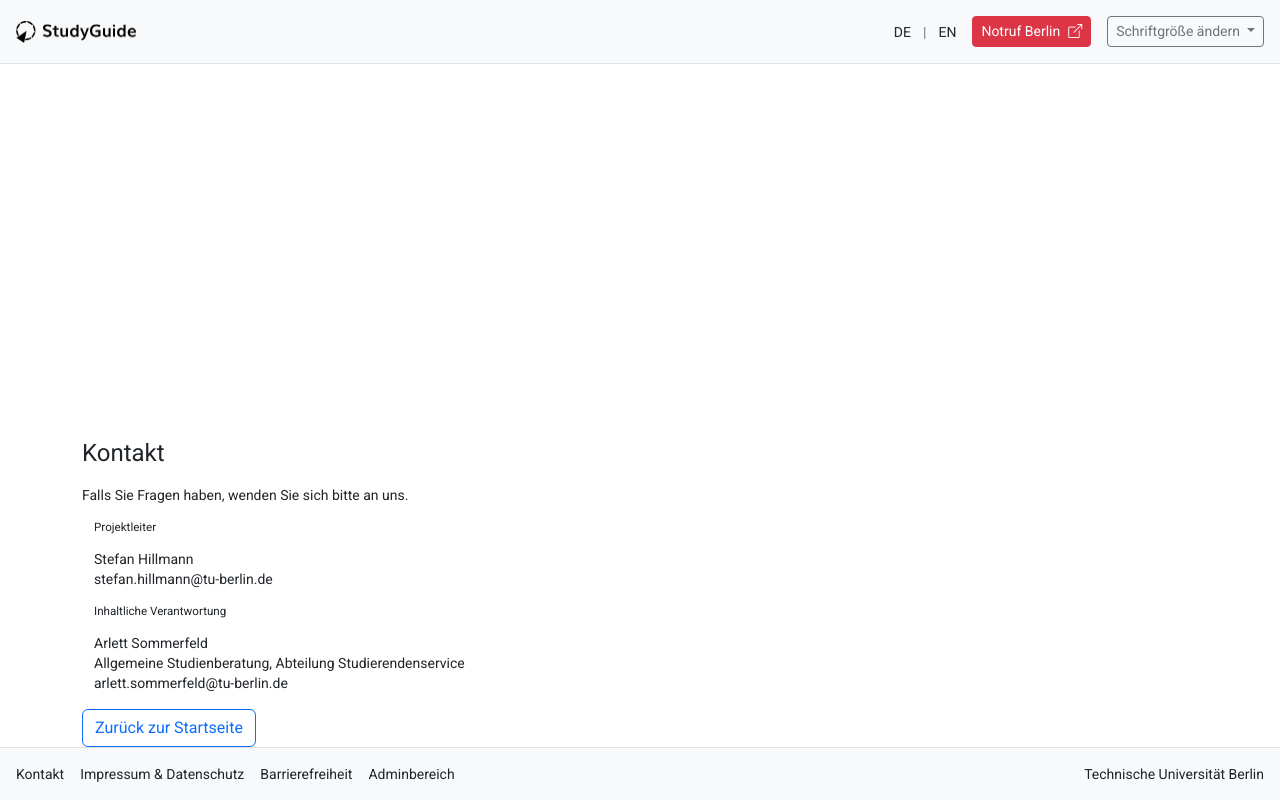
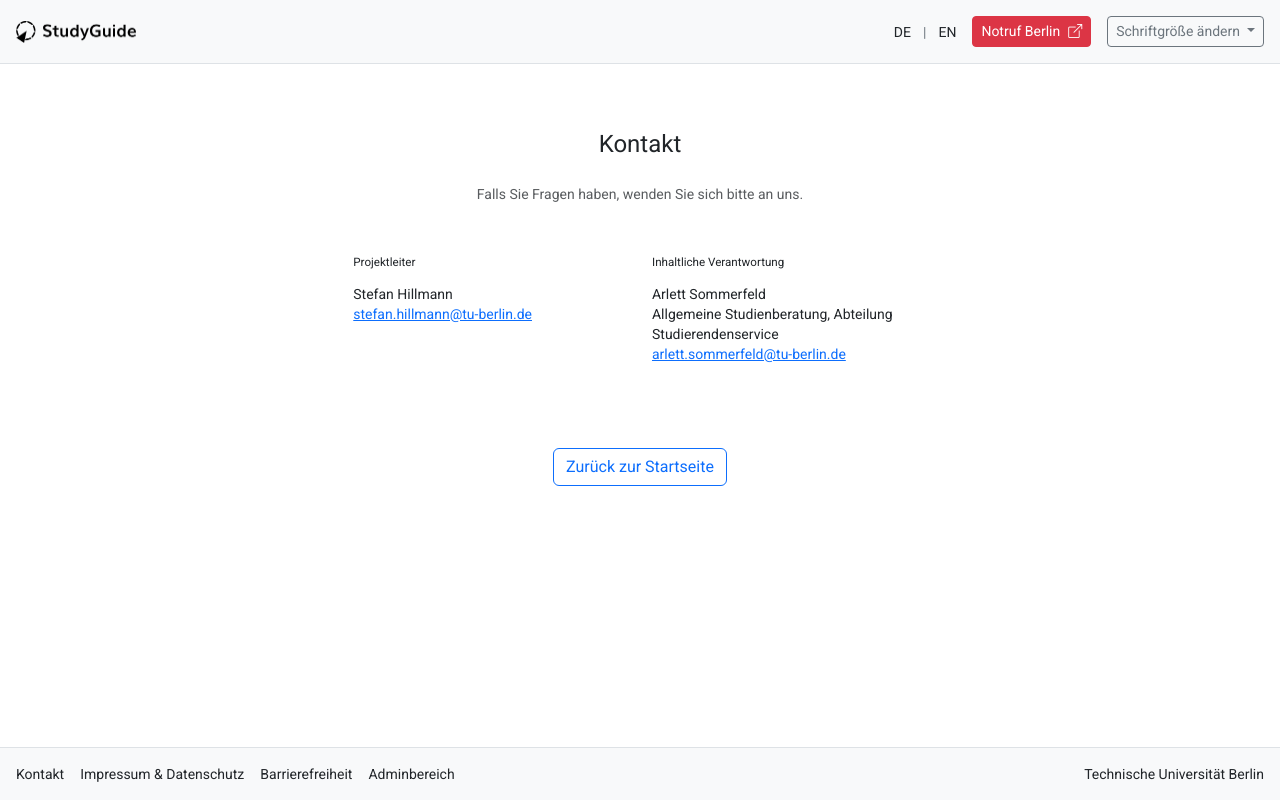
Before and after one commit to matildalufreiheit/bachelorarbeit, an Angular app in the folder frontend/: page /kontakt in a window 1280 px wide. Built offline with nearby package versions, Linux system fonts and the light colour scheme.

Commit message:
style Kontak&Impressum fixed, footer now fixed, backendURL changed

```diff
--- a/frontend/src/app/app.component.css
+++ b/frontend/src/app/app.component.css
@@ -1,6 +1,15 @@
 .site {
-    min-height: 100dvh;
-    display: grid;
-    grid-template-rows: auto 1fr auto;
-    grid-template-columns: minmax(0, 1fr);
+    min-height: 100dvh; /* Mindestens die Höhe des Viewports */
+    display: flex;
+    flex-direction: column; /* Inhalte vertikal anordnen */
 }
+
+.content-wrapper {
+    flex: 1; /* Füllt den Platz zwischen Header und Footer */
+    display: flex;
+    flex-direction: column; /* Inhalte vertikal anordnen */
+    justify-content: flex-start; /* Standardmäßig nach oben ausgerichtet */
+    align-items: center; /* Horizontal zentrieren */
+    padding: 1rem; /* Innenabstand */
+    box-sizing: border-box; /* Padding in die Breite einberechnen */
+}
--- a/frontend/src/app/app.component.html
+++ b/frontend/src/app/app.component.html
@@ -1,5 +1,7 @@
 <div class="site">
     <app-header></app-header>
-    <router-outlet></router-outlet>
+    <div class="content-wrapper">
+        <router-outlet></router-outlet>
+    </div>
     <app-footer></app-footer>
 </div>
--- a/frontend/src/app/impressum-datenschutz/impressum-datenschutz.component.css
+++ b/frontend/src/app/impressum-datenschutz/impressum-datenschutz.component.css
@@ -0,0 +1,14 @@
+h1 {
+    font-size: 2.5rem; /* Größere Hauptüberschrift */
+    font-weight: bold;
+}
+
+p {
+    line-height: 1.6; /* Bessere Lesbarkeit */
+}
+
+.container {
+    background-color: #f8f9fa; /* Leicht grauer Hintergrund */
+    border-radius: 8px; /* Abgerundete Ecken */
+    padding: 20px;
+}
--- a/frontend/src/app/impressum-datenschutz/impressum-datenschutz.component.html
+++ b/frontend/src/app/impressum-datenschutz/impressum-datenschutz.component.html
@@ -1,33 +1,47 @@
-<div class="container" id="text1">
-    <h1>Impressum & Datenschutz</h1>
-    <p>Beschreibung des Impressums und der Datenschutzrichtlinien.</p>
+<div class="container my-5">
+  <h1 class="text-center mb-4">Impressum & Datenschutz</h1>
+  <p class="text-muted">Beschreibung des Impressums und der Datenschutzrichtlinien.</p>
 </div>
-  <div class="container" id="person">
+
+<div class="container my-5">
+  <div class="row">
+      <div class="col-md-6 mb-4">
           <h5>Projektleiter</h5>
           <p>
               Stefan Hillmann <br>
-      stefan.hillmann@tu-berlin.de
+              <a href="mailto:stefan.hillmann@tu-berlin.de" class="text-primary">stefan.hillmann@tu-berlin.de</a>
           </p>
+      </div>
+      <div class="col-md-6 mb-4">
           <h5>Inhaltliche Verantwortung</h5>
           <p>
               Arlett Sommerfeld <br>
               Allgemeine Studienberatung, Abteilung Studierendenservice <br>
-      arlett.sommerfeld@tu-berlin.de
+              <a href="mailto:arlett.sommerfeld@tu-berlin.de" class="text-primary">arlett.sommerfeld@tu-berlin.de</a>
           </p>
+      </div>
+  </div>
+  <div class="row">
+      <div class="col-md-12">
           <h5>Entwickler</h5>
           <p>
               Anna König <br>
-      Fabian Schwarzenbolz<br>
-      Matilda Freiheit,<br>
-      Niklas J. M. Hoffmann,<br>
-      Tom Rüger <br>
+              Fabian Schwarzenbolz <br>
+              Matilda Freiheit <br>
+              Niklas J. M. Hoffmann <br>
+              Tom Rüger
           </p>
       </div>
-  <div class="container" id="haftung">
+  </div>
+</div>
+
+<div class="container my-5 text-center">
   <p>
-      Weitere Informationen zur Datenschutzerklärung finden Sie <a href="https://www.tu.berlin/datenschutz" target="_blank">hier</a>.
+      Weitere Informationen zur Datenschutzerklärung finden Sie
+      <a href="https://www.tu.berlin/datenschutz" target="_blank" class="text-primary">hier</a>.
   </p>
 </div>
-  <div class="container mt-3">
+
+<div class="container text-center mt-3">
   <button routerLink="/" class="btn btn-outline-primary">Zurück zur Startseite</button>
 </div>
--- a/frontend/src/app/kontakt/kontakt.component.css
+++ b/frontend/src/app/kontakt/kontakt.component.css
@@ -0,0 +1,14 @@
+h1 {
+    font-size: 2.5rem;
+    font-weight: bold;
+}
+
+p {
+    line-height: 1.6;
+}
+
+.container {
+    background-color: #f8f9fa;
+    border-radius: 8px;
+    padding: 20px;
+}
--- a/frontend/src/app/kontakt/kontakt.component.html
+++ b/frontend/src/app/kontakt/kontakt.component.html
@@ -1,20 +1,28 @@
-<div class="container">
-    <h1>Kontakt</h1>
-    <p>Falls Sie Fragen haben, wenden Sie sich bitte an uns.</p>
-    <div class="container" id="person">
+<div class="container my-5">
+  <h1 class="text-center mb-4">Kontakt</h1>
+  <p class="text-muted text-center">Falls Sie Fragen haben, wenden Sie sich bitte an uns.</p>
+</div>
+
+<div class="container my-5">
+  <div class="row">
+      <div class="col-md-6 mb-4">
           <h5>Projektleiter</h5>
           <p>
               Stefan Hillmann <br>
-        stefan.hillmann@tu-berlin.de
+              <a href="mailto:stefan.hillmann@tu-berlin.de" class="text-primary">stefan.hillmann@tu-berlin.de</a>
           </p>
+      </div>
+      <div class="col-md-6 mb-4">
           <h5>Inhaltliche Verantwortung</h5>
           <p>
               Arlett Sommerfeld <br>
               Allgemeine Studienberatung, Abteilung Studierendenservice <br>
-        arlett.sommerfeld@tu-berlin.de
+              <a href="mailto:arlett.sommerfeld@tu-berlin.de" class="text-primary">arlett.sommerfeld@tu-berlin.de</a>
           </p>
       </div>
   </div>
-  <div class="container mt-3">
+</div>
+
+<div class="container text-center mt-3">
   <button routerLink="/" class="btn btn-outline-primary">Zurück zur Startseite</button>
 </div>
--- a/frontend/src/app/services/data.service.ts
+++ b/frontend/src/app/services/data.service.ts
@@ -8,6 +8,7 @@ import { tap } from 'rxjs/operators';
 })
 export class DataService {
   private apiUrl = 'https://vm021.qu.tu-berlin.de:3000';
+  //private apiUrl = 'http://localhost:3000';
 
   constructor(private http: HttpClient) { }
 
```
Lines whose indentation alone changed are shown as unchanged.
